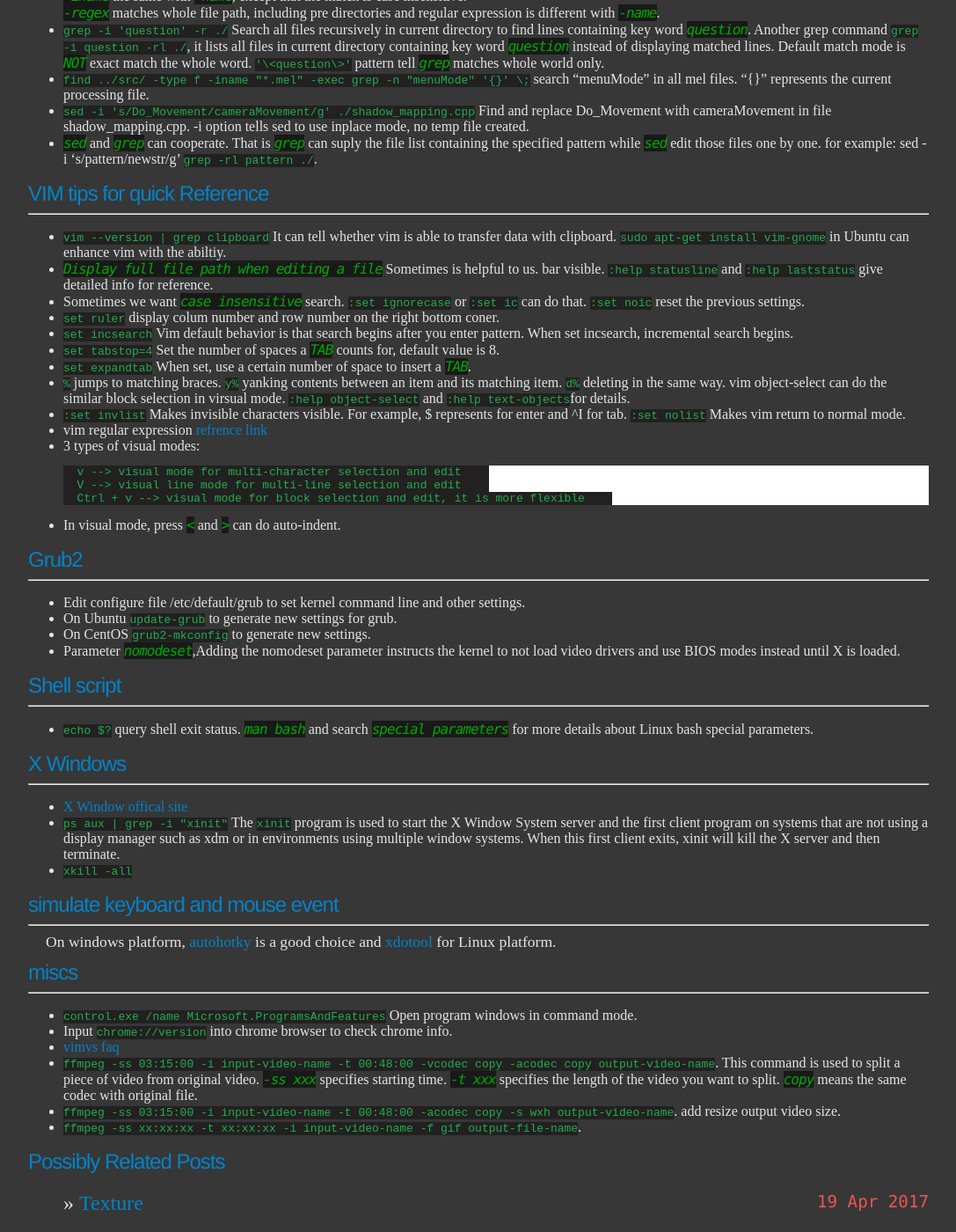
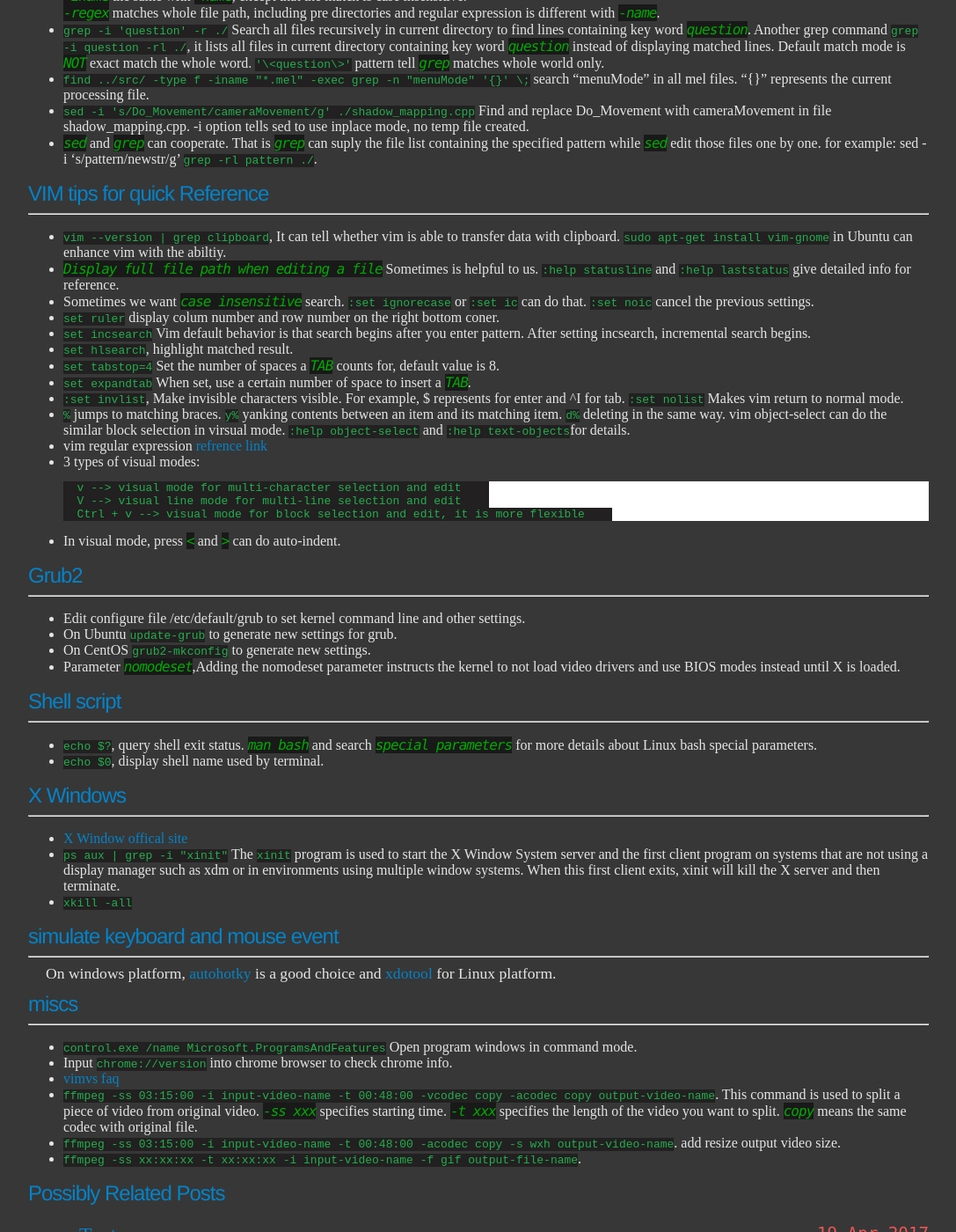
Before and after one commit to ychding11/ychding11.github.io, a Jekyll site: the page built from _posts/2015-03-16-Useful-Linux-Command.md, in a window 1280 px wide and 1400 px high, scrolled down 1033 px. Shown: the whole window at 88% size, without its empty margins (96-1183 px from the left). Built offline with Jekyll 4.4.1, drawn with Linux system fonts in a browser that asks for light colours.

Commit message:
modify vim related.

````diff
--- a/_posts/2015-03-16-Useful-Linux-Command.md
+++ b/_posts/2015-03-16-Useful-Linux-Command.md
@@ -86,23 +86,18 @@ This post summaries the commom usefull commands on Linux Platform.
 ## VIM tips for quick Reference
 ----------
 
-- `vim --version | grep clipboard` It can tell whether vim is able
-  to transfer data with clipboard. `sudo apt-get install vim-gnome`
-  in Ubuntu can enhance vim with the abiltiy.
-- *Display full file path when editing a file* Sometimes is helpful to us.
-  bar visible. `:help statusline` and `:help laststatus` give detailed info for reference.
-- Sometimes we want *case insensitive* search. `:set ignorecase` or `:set ic`
-  can do that. `:set noic` reset the previous settings.
+- `vim --version | grep clipboard`, It can tell whether vim is able to transfer data with clipboard.
+  `sudo apt-get install vim-gnome` in Ubuntu can enhance vim with the abiltiy.
+- *Display full file path when editing a file* Sometimes is helpful to us. `:help statusline` and `:help laststatus` give detailed info for reference.
+- Sometimes we want *case insensitive* search. `:set ignorecase` or `:set ic` can do that. `:set noic` cancel the previous settings.
 - `set ruler` display colum number and row number on the right bottom coner.
-- `set incsearch` Vim default behavior is that search begins after you enter pattern.
-  When set incsearch, incremental search begins.
+- `set incsearch` Vim default behavior is that search begins after you enter pattern. After setting incsearch, incremental search begins.
+- `set hlsearch`, highlight matched result.
 - `set tabstop=4` Set the number of spaces a *TAB* counts for, default value is 8.
 - `set expandtab` When set, use a certain number of space to insert a *TAB*.
-- `%` jumps to matching braces. `y%` yanking contents between an item and its matching
-  item. `d%` deleting in the same way. vim object-select can do the similar block
+- `:set invlist`, Make invisible characters visible. For example, $ represents for enter and ^I for tab. `:set nolist` Makes vim return to normal mode.
+- `%` jumps to matching braces. `y%` yanking contents between an item and its matching item. `d%` deleting in the same way. vim object-select can do the similar block
   selection in virsual mode. `:help object-select` and `:help text-objects`for details.
-- `:set invlist` Makes invisible characters visible. For example, $ represents for enter and ^I
-  for tab. `:set nolist` Makes vim return to normal mode.
 - vim regular expression [refrence link](http://www.cnblogs.com/PegasusWang/p/3153300.html)
 - 3 types of visual modes:
 ```
@@ -123,7 +118,8 @@ This post summaries the commom usefull commands on Linux Platform.
 ## Shell script
 ----------
 
-- `echo $?` query shell exit status. *man bash* and search *special parameters* for more details about Linux bash special parameters.
+- `echo $?`, query shell exit status. *man bash* and search *special parameters* for more details about Linux bash special parameters.
+- `echo $0`, display shell name used by terminal.
 
 ## X Windows
 ----------
````
